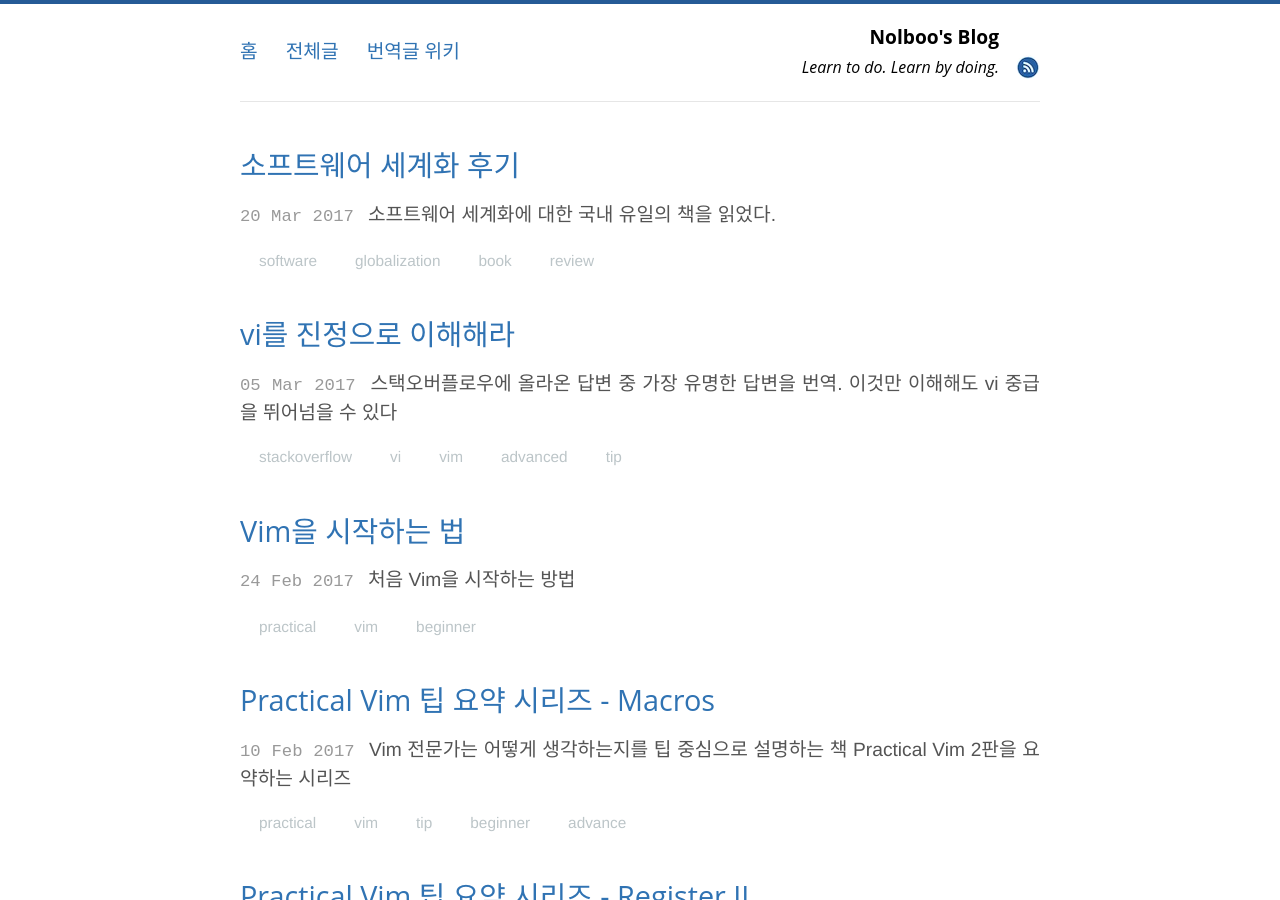
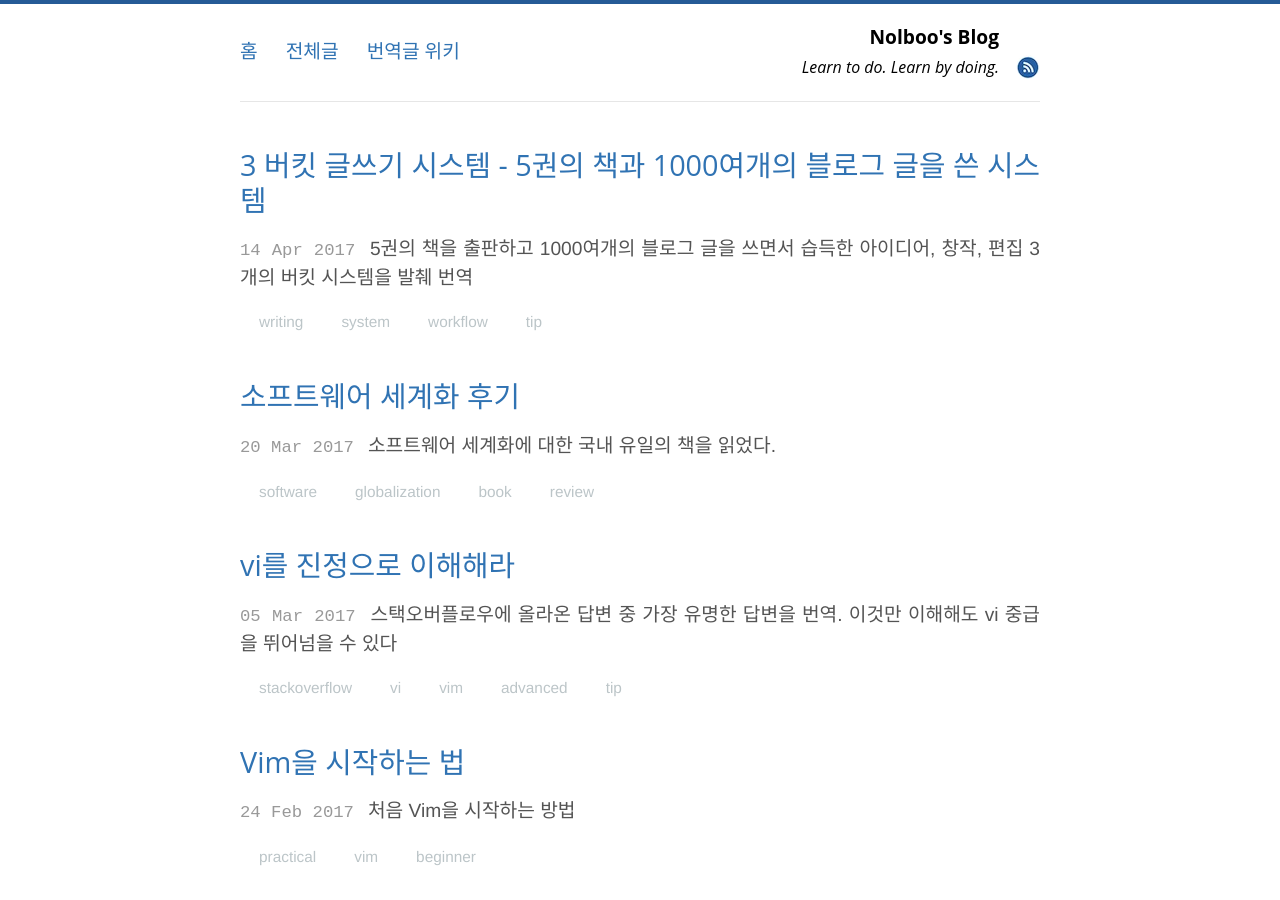
Before and after one commit to nolboo/nolboo.github.io, a Jekyll site: the page built from index.html, in a window 1280 px wide and 900 px high. Built offline with Jekyll 4.4.1, drawn with Linux system fonts in a browser that asks for light colours; a script that is not in the unit is left out; the list of posts is cut into pages by our own code; some of the changed lines change nothing that is shown.

Commit message:
Post 3 bucket system

```diff
--- /dev/null
+++ b/_posts/2017-04-14-3-bucket-writing-system.md
@@ -0,0 +1,81 @@
+---
+layout: post
+title: "3 버킷 글쓰기 시스템 - 5권의 책과 1000여개의 블로그 글을 쓴 시스템"
+description: "5권의 책을 출판하고 1000여개의 블로그 글을 쓰면서 습득한 아이디어, 창작, 편집 3 개의 버킷 시스템을 발췌 번역"
+category: blog
+tags: [writing, system, workflow, tip]
+---
+
+1. 목차
+{:toc}
+
+요즘 글쓰기에 시간을 많이 들이고 있는데 글쓰기 속도가 예전 같지 않아서 끙끙대고 있었다. 여기에서 소개하고 있는 방법은 글쓰기를 시도해본 사람이라면 대부분 사용하고 있는 시스템 같다. 적어도 정보를 저장하고 메모하고 그걸 모아서 하나의 글로 작성하는 프로세스는 그리 새로운 것이 아니다. 문제는 쓰려는 분량이 많아지고 종류가 많아지면 그 기본 프로세스가 깨지는 것 같다. 아직도 훈련이 확실히 되지 않는 것 같아서 나를 다잡을 겸해서 핵심만 번역했으니 관심이 있으신 분은 원문을 읽어보세요.
+
+원문 : [The System I Used to Write 5 Books and Over 1,000 Blog Posts](https://medium.com/the-mission/the-system-i-used-to-write-5-books-and-over-1-000-blog-posts-5872451d7461)
+
+
+하루에 500단어 쓰기 하다가 작가 장애(Writer's Block)에 걸렸다.
+
+맨날 커서만 째려보면서 시간을 보내다 자신만 탓했다.
+
+모든 작가가 이것과 싸우고 있다. 쓰기가 하나의 작업이라는 미신을 믿기 때문이다. 앉은 자리에서 훌륭한 아이디어를 내고 500~1000단어를 쓰고, 편집해서 블로그에 포스팅한다는 것은 사실 웃기는 목표이다.
+
+생각(아이디어), 창작, 편집의 세 가지 분리된 행동으로 나누었다. 세 가지 목표보다는 한 가지 목표를 가졌을 때 더 생산적이고 집중할 수 있다.
+
+작가 장애에서 벗어났다.
+
+분하게도 결론은 시스템이었다. 내가 아는 모든 작가는 일이 되게 하는 일종의 시스템을 가지고 있다.
+
+시스템이 복잡할 필요 없다. 작동해야만 한다. 내 친구 팀 그랄은 '시스템은 매번 예측할 수 있는 결과를 얻는 것을 하는 방법이라고 한다. 매일 열쇠를 같은 장소에 놔두는 일과 같다.
+
+아래가 내 시스템이다. 3 버킷 시스템(Three-Bucket System)이라고 부른다. 내가 글을 써내는 방법이다.
+
+## Bucket #1: Ideas
+
+Drafts 앱(에버노트와 싱크)을 사용해서 아이디어를 수집한다.
+
+하나의 장소에 아이디어를 수집해야 한다.
+
+## Bucket #2: Drafts
+
+첫 버킷에서 아이디어를 뽑아 쓰기 시작한다. 보통 한 세션에 500단어 정도 쓴다. 슬 것에 대해 생각하지 않아도 되기 때문에 쓰기 시작하기 쉬워졌다.
+
+수집한 아이디어가 나를 자극하는 역할을 하지만, 글쓰기 연습은 아니다. 일이다. 출판 의도 없는 글을 쓰지 않는다. 내 친구가 '의도를 가진 글쓰기'라고 부르는 것이다. 가장 좋은 습관은 공개적으로 하는 것이며, 가장 좋은 글쓰기는 출판하려는 내용이다.
+
+아이디어에 대해 500단어 정도를 쓰면, 책을 쓸 때는 스크리브너의 draft로 저장하고 블로그 포스트는 Byword에 저장한다.
+
+이 시스템의 핵심은 될수록 적게 생각하고 다음 작업을 해나가는 것이다.
+
+## Bucket #3: Edits
+
+마지막으로 반쯤 완성된 초안 중 하나를 뽑아 편집한다.
+
+이 시점에서 완벽하지는 않지만 적어도 90% 완료된다. 블로그 게시를 위해 일정을 계획하거나 "Finished pieces"이라는 폴더에 집어넣는다.
+
+이것은 세계가 볼 수 있는 글쓰기 조각이다. 다음 단계는 편집자 또는 출판자와 공유하거나 블로그에 게시한다. 다시 말하지만, 나는 재미로 쓰지 않는다. 모두 목적이 있다.
+
+전문가는 항상 출판을 목적으로 청중을 위해 글을 쓴다. 그보다 더 작은 것이면 최선의 결과가 아닐 수 있다.
+
+## Putting it together
+
+실제로 작동하는 법이다. 일단 시작하면 시스템을 완전히 가동하는 데 2일이 걸릴 것이다.
+
+1. Collect Ideas
+
+오늘 하루의 나머지 시간에 자신에게 생각나는 아이디어를 노트나 앱으로 수집한다. 나중에 편하게 다시 볼 수 있게 한다. 5개 아이디어를 생각해보고 문장이나 문구를 적는다. 아이디어를 저장하기에 충분하다.
+
+2. Write and Save
+
+내일 (아침에, 또는 자신에 맞는 시간에) 글을 쓸 시간이 되면, 그 아이디어 중 하나를 첫 번째 버킷에서 꺼낸다.
+
+나는 어떤 아이디어가 내게 말을 하고, 심지어 나를 부르며, 그 목소리에 귀를 기울이려고 한다. 그러나 때로는, 나는 그냥 하나를 고른다. 보통 나를 가장 흥분시키거나 마감 시간인 것을 선택한다.
+
+작업이 끝나면 "drafts" 폴더에 넣고 저장한다. 그럼 오늘은 일한 것이다.
+
+3. Edit and Publish
+
+그다음 날 어제의 초안으로 돌아가 편집한다. 그런 다음 버킷 3으로 옮기거나 블로그 또는 어디나 공개한다. 그런 다음 버킷 1로 이동하여 새로운 아이디어를 뽑아 다시 글쓰기를 시작한다.
+
+매일 이렇게 하면 글쓰기 주제가 절대 떨어지지 않을 것이다. 편집하고 출판할 것이 떨어지는 일이 절대로 없을 것이다. 작가 장애는 다시는 없을 것이다.
+
+글쓰기는 하나가 아니다. 그것은 세 개이다.
```
Also changed, not shown: _posts/2013-08-29-how-to-collaborate-on-github.md (line endings or trailing spaces).
